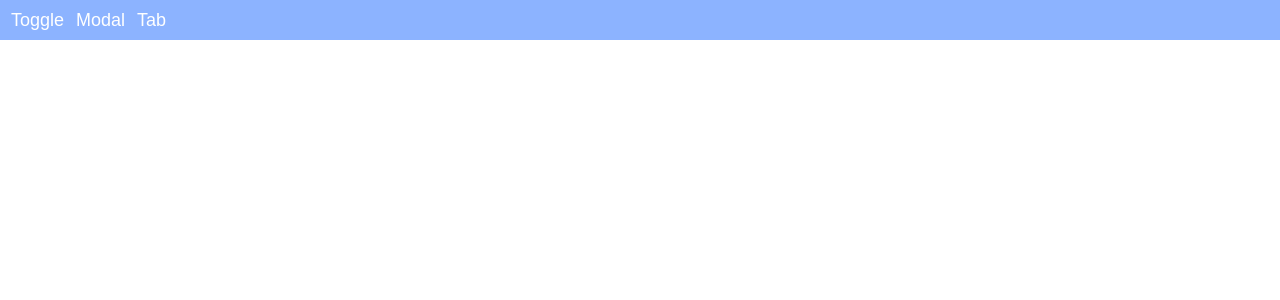
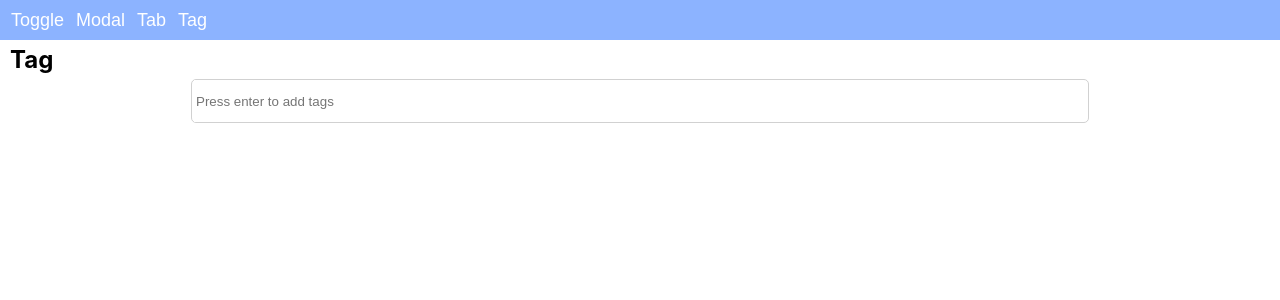
Before and after one commit to grappe96/frontend-practice, a React (Create React App) app in the folder custom-component/: page /tag in a window 1280 px wide. Before the commit this address had no page. Shown: the top 300 px of the page. Built offline with nearby package versions, Linux system fonts and the light colour scheme.

Commit message:
Create Tag component
/src/App.js : add Tag link
/src/component/Tag.js : Tag component
/src/component/Toggle.js : fix class to classname at some div
/src/css/tag.css : Tag component style css

```diff
--- a/custom-component/src/App.js
+++ b/custom-component/src/App.js
@@ -3,6 +3,7 @@ import { Route, Routes, Link } from 'react-router-dom';
 import Toggle from './component/Toggle';
 import Modal from './component/Modal';
 import Tab from './component/Tab';
+import Tag from './component/Tag';
 
 function App() {
   return (
@@ -17,11 +18,15 @@ function App() {
         <Link to="/tab" className="link">
           <button className="App-button">Tab</button>
         </Link>
+        <Link to="/tag" className="link">
+          <button className="App-button">Tag</button>
+        </Link>
       </header>
       <Routes>
         <Route path="/" element={<Toggle />} />
         <Route path="/modal" element={<Modal />} />
         <Route path="/tab" element={<Tab />} />
+        <Route path="/tag" element={<Tag />} />
       </Routes>
     </div>
   );
--- /dev/null
+++ b/custom-component/src/component/Tag.js
@@ -0,0 +1,61 @@
+import { useState } from 'react';
+import '../css/common.css';
+import '../css/tag.css';
+
+function Tag() {
+  const [tagArr, setTagArr] = useState([]);
+  const [idx, setIdx] = useState(0);
+
+  const onFocusHandler = () => {
+    document.getElementById('container').classList.add('clicked');
+  };
+  const onBlurHandler = () => {
+    document.getElementById('container').classList.remove('clicked');
+  };
+
+  const tags = tagArr.map((item) => (
+    <div key={item.id} className="Tag-item">
+      <label className="Tag-name">
+        {item.name}
+        <button className="Tag-button" onClick={() => deleteTag(item.id)}>
+          x
+        </button>
+      </label>
+    </div>
+  ));
+
+  const keyPressHandler = (e) => {
+    if (e.key === 'Enter' && e.target.value.trim() !== '') {
+      const newTag = {
+        name: e.target.value,
+        id: idx,
+      };
+      setTagArr([...tagArr, newTag]);
+      setIdx(idx + 1);
+      e.target.value = '';
+    }
+  };
+
+  const deleteTag = (id) => {
+    setTagArr(tagArr.filter((item) => item.id !== id));
+  };
+
+  return (
+    <>
+      <div className="title">Tag</div>
+      <div className="Tag-container" id="container">
+        <div className="Tag-body">{tags}</div>
+        <input
+          type="text"
+          placeholder="Press enter to add tags"
+          onKeyPress={(e) => keyPressHandler(e)}
+          onFocus={onFocusHandler}
+          onBlur={onBlurHandler}
+          className="Tag-input"
+        />
+      </div>
+    </>
+  );
+}
+
+export default Tag;
--- a/custom-component/src/component/Toggle.js
+++ b/custom-component/src/component/Toggle.js
@@ -4,7 +4,7 @@ import { useState } from 'react';
 
 function Toggle() {
   const [isChecked, setIsChecked] = useState(false);
-  const checkEventHandler = ({ target }) => {
+  const checkEventHandler = (e) => {
     setIsChecked(!isChecked);
   };
 
@@ -12,13 +12,13 @@ function Toggle() {
     <>
       <div className="title">Toggle</div>
       <div className="toggle-body">
-        <label class="toggle-button">
+        <label className="toggle-button">
           <input
             type="checkbox"
             checked={isChecked}
             onChange={(e) => checkEventHandler(e)}
           />
-          <span class="toggle-switch" />
+          <span className="toggle-switch" />
         </label>
         {isChecked ? (
           <div className="notice">Toggle Switch ON</div>
--- /dev/null
+++ b/custom-component/src/css/tag.css
@@ -0,0 +1,51 @@
+.Tag-input {
+  height: 40px;
+  width: auto;
+  outline: none;
+  border: none;
+  display: inline-flex;
+  margin-left: 2px;
+}
+
+.Tag-container {
+  width: 70%;
+  margin: 0 auto;
+  border: 1px solid #d1d1d1;
+  border-radius: 5px;
+  display: flex;
+  flex-wrap: wrap;
+}
+
+.clicked {
+  border: 1px solid #280074;
+}
+
+.Tag-body {
+  display: flex;
+  flex-wrap: wrap;
+}
+
+.Tag-item {
+  display: flex;
+  background-color: #280074;
+  border-radius: 5px;
+  padding: 5px;
+  margin: 5px;
+}
+
+.Tag-name {
+  color: white;
+}
+
+.Tag-button {
+  outline: none;
+  border: none;
+  cursor: pointer;
+  margin-left: 5px;
+  border-radius: 50%;
+  width: 15px;
+  height: 15px;
+  padding: 0 1px 0 1px;
+  background-color: white;
+  color: black;
+}
```
